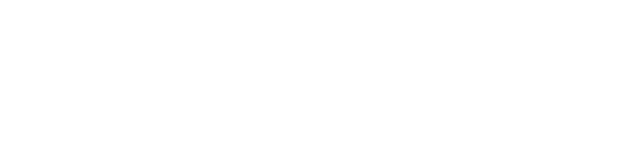
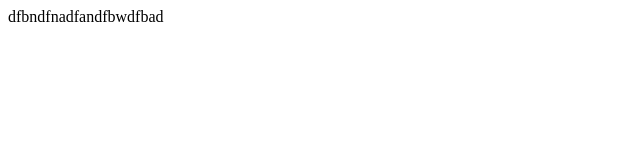
Before and after one commit to EugeniaZlamanuk/it-oxegen-front, a plain HTML site: page about.html in a window 1280 px wide. Shown: the whole page, without its empty margins (0-640 px from the left). Drawn offline with Linux system fonts and the light colour scheme.

Commit message:
about.html

```diff
--- a/about.html
+++ b/about.html
@@ -3,6 +3,6 @@
 
 </head>
 <body>
-
+dfbndfnadfandfbwdfbad
 </body>
 </html>
```
